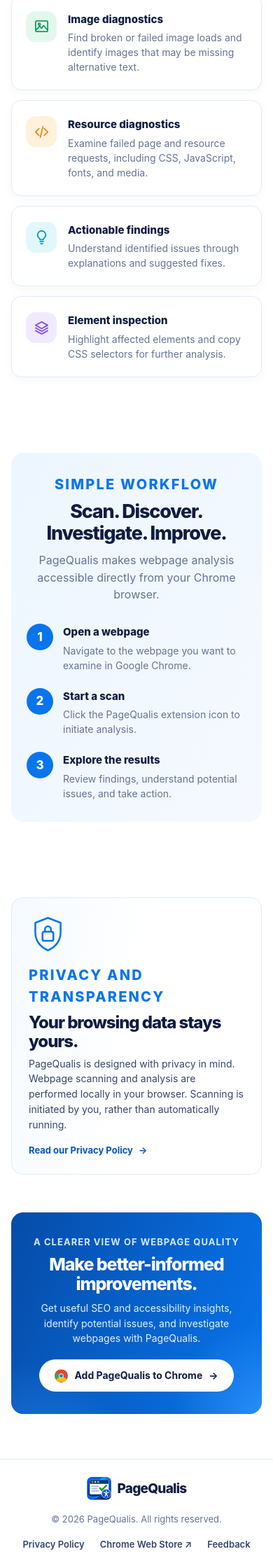
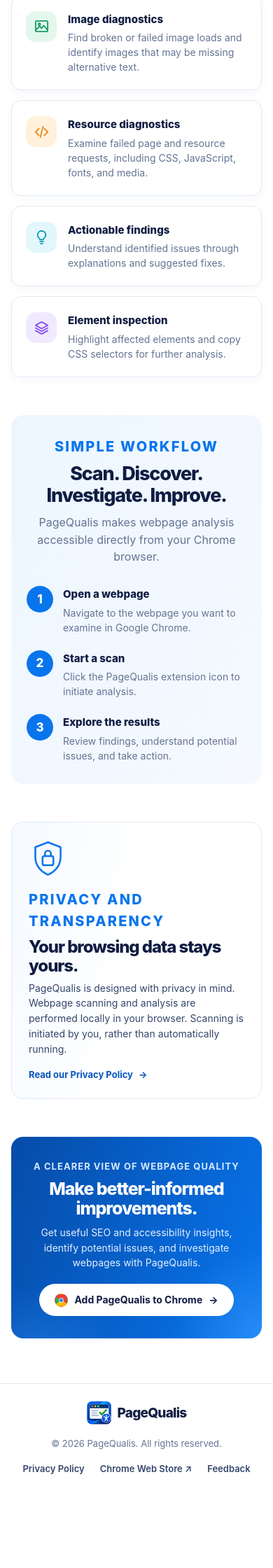
Before and after one commit to vsaminathan/vsaminathan.github.io, a Jekyll site: the page built from pagequalis/index.md, in a window 390 px wide. Shown: the part 1621-3861 px from the top of the page at 70% size. Built offline with Jekyll 4.4.1, drawn with Linux system fonts in a browser that asks for light colours; after the commit the page ends 3753 px from its top, so only the background shows below that.

Commit message:
Feature/setup landing page for pagequalis (#23)
* Remove padding for workflow-section

```diff
--- a/assets/css/pagequalis.css
+++ b/assets/css/pagequalis.css
@@ -691,6 +691,10 @@
     padding-block: 54px;
   }
 
+  .product-page .workflow-section {
+    padding-block: 0;
+  }
+
   .product-page .header-inner {
     min-height: 68px;
     flex-wrap: wrap;
```
